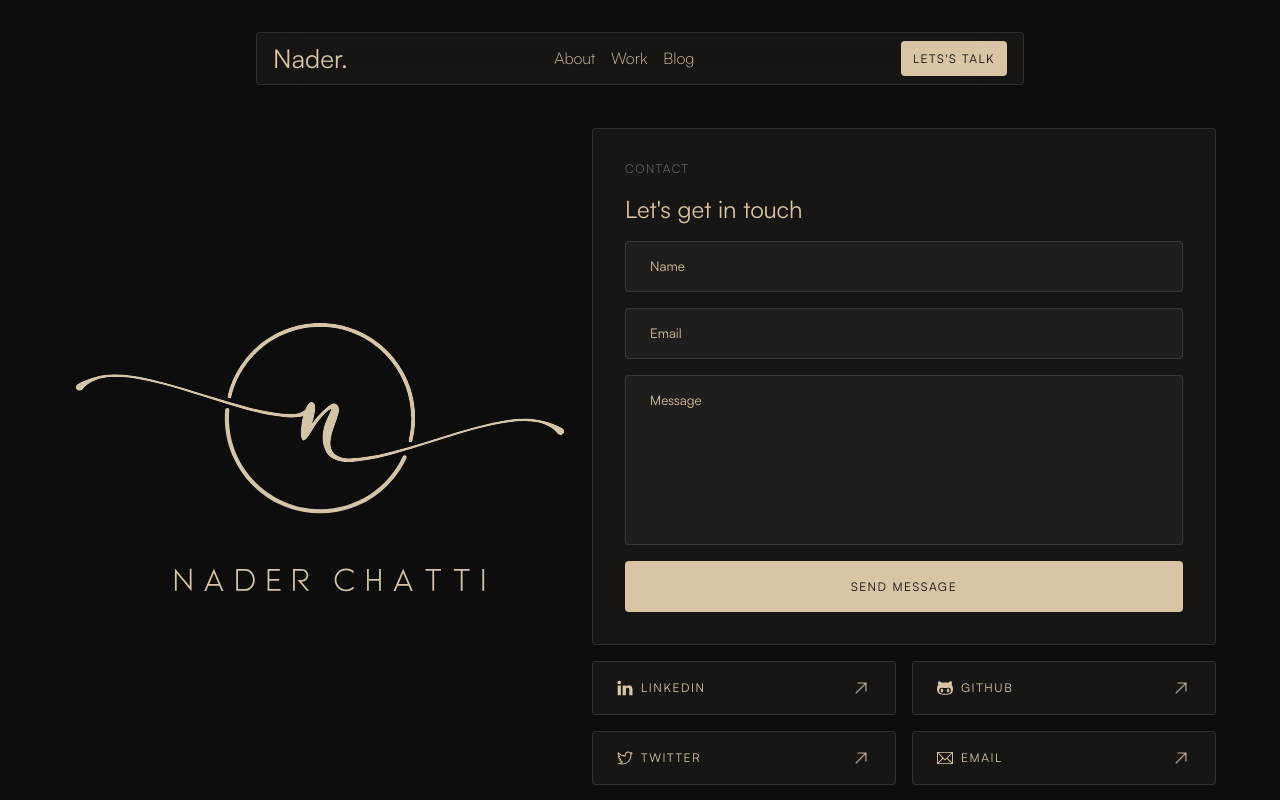
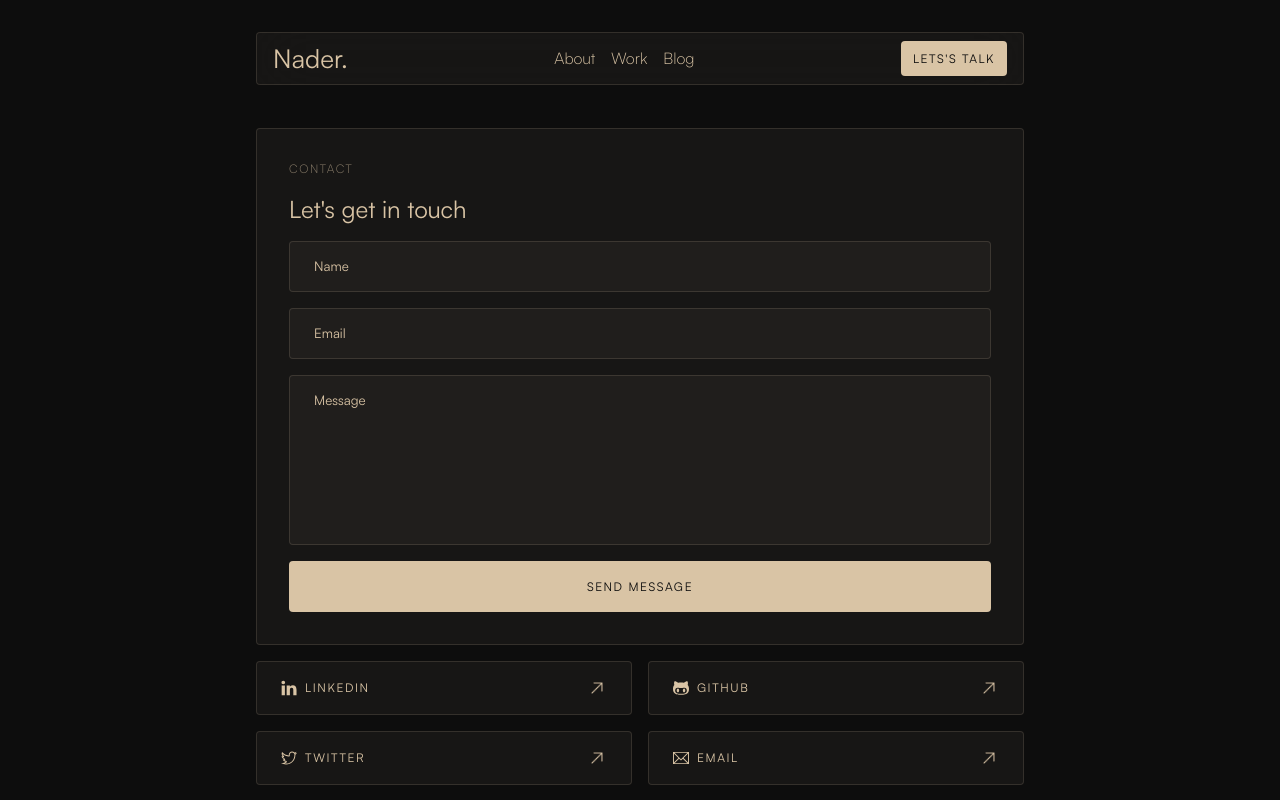
Before and after one commit to naderchatti/portfolio, a Next.js app: page /contact in a window 1280 px wide. Shown: the top 800 px of the page. Built offline with nearby package versions, Linux system fonts and the light colour scheme.

Commit message:
removing logo from contact and about

```diff
--- a/src/app/about/About.module.css
+++ b/src/app/about/About.module.css
@@ -1,6 +1,6 @@
 .wrapper section {
-    margin-block-start: 6rem;
-    margin-block-end: 2rem;
+    margin-block: 6rem;
+    width: 90vw;
 }
 
 .logo {
@@ -14,7 +14,7 @@
 
 .title {
     font-family: 'Satoshi Light';
-    font-size: 6rem;
+    font-size: clamp(4rem, 5vw, 6rem);
     font-weight: 100;
 }
 
@@ -25,7 +25,6 @@
 }
 
 .about {
-    width: 90vw;
     margin: 0 auto;
     display: grid;
     gap: 1rem;
@@ -105,9 +104,9 @@
 
 .educationItemTop {
     display: flex;
-    align-items: center;
     justify-content: space-between;
     gap: 1rem;
+    text-align: right;
 }
 
 .educationItemTopTitle {
@@ -120,33 +119,12 @@
     font-family: 'Satoshi Light';
     font-size: 0.75rem;
     font-weight: 100;
-    color: var(--default-text-color);
+    color: var(--default-text-color-muted);
+    text-transform: uppercase;
 }
 
 @media (min-width: 768px) {
     .wrapper section {
-        margin-block: 6rem;
-    }
-
-    .logo {
-        display: flex;
-        width: 50vw;
-        height: 50vw;
-        position: fixed;
-        margin: 0 auto;
-        top: 0;
-        left: 2rem;
-    }
-
-    .hero {
-        width: 40vw;
-        margin-left: 55vw;
-        margin-top: 8rem;
-    }
-
-    .about {
-        width: 40vw;
-        margin-left: 55vw;
-        margin-top: 8rem;
+        width: 60%;
     }
 }
--- a/src/app/contact/Contact.module.css
+++ b/src/app/contact/Contact.module.css
@@ -6,22 +6,16 @@
 .contactWrapper {
     display: flex;
     flex-direction: column;
-    align-items: center;
     gap: 1rem;
-    width: 90%;
     margin: 0 auto;
+    width: 90vw;
 }
 
 .contactSection {
     display: flex;
     flex-direction: column;
     gap: 1rem;
-}
-
-.logo {
-    width: 90vw;
-    height: 90vw;
-    margin: 0 auto;
+    width: 100%;
 }
 
 .contactCard {
@@ -89,7 +83,6 @@
         align-items: center;
         width: 90vw;
         margin: 0 auto;
-        /* padding-inline: 6rem; */
     }
 
     .logo {
@@ -98,6 +91,6 @@
     }
 
     .contactWrapper {
-        margin: 0;
+        width: 60vw;
     }
 }
--- a/src/app/contact/page.tsx
+++ b/src/app/contact/page.tsx
@@ -33,13 +33,6 @@ const Contact = () => {
   return (
     <div className={styles.wrapper}>
       <section className={styles.contactSection}>
-        <Image
-          src="/images/N-Logo.svg"
-          alt="N-Logo"
-          width={500}
-          height={500}
-          className={styles.logo}
-        />
         <div className={styles.contactWrapper}>
           <form onSubmit={handleSubmit} className={styles.contactCard}>
             <span className={styles.subtitle}>Contact</span>
```
Also changed, not shown: src/app/about/page.tsx (+3 -10 lines).
